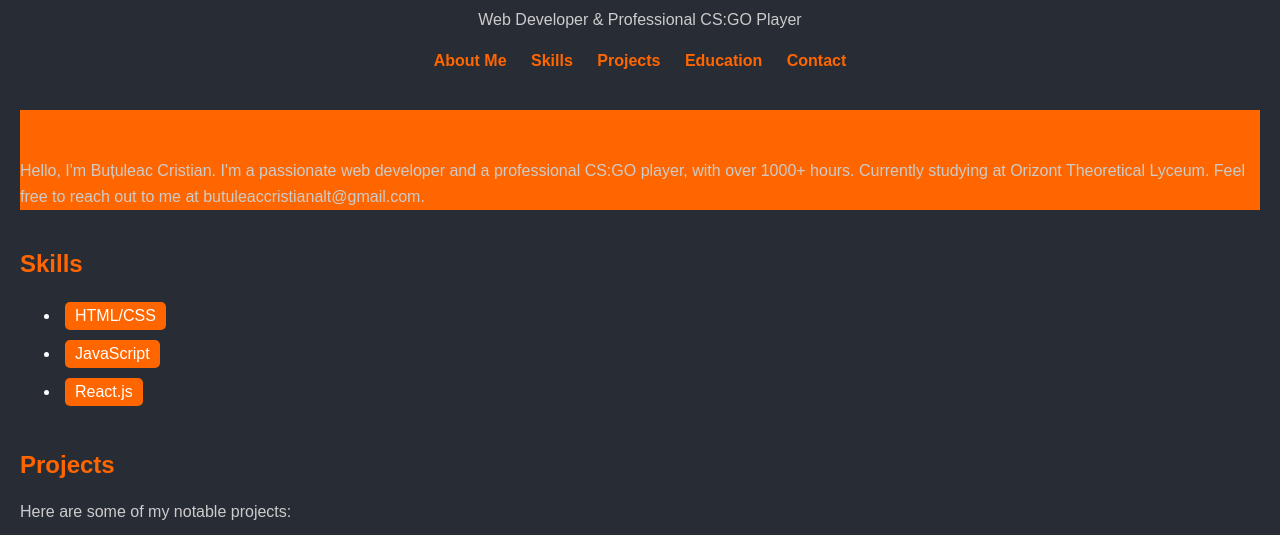
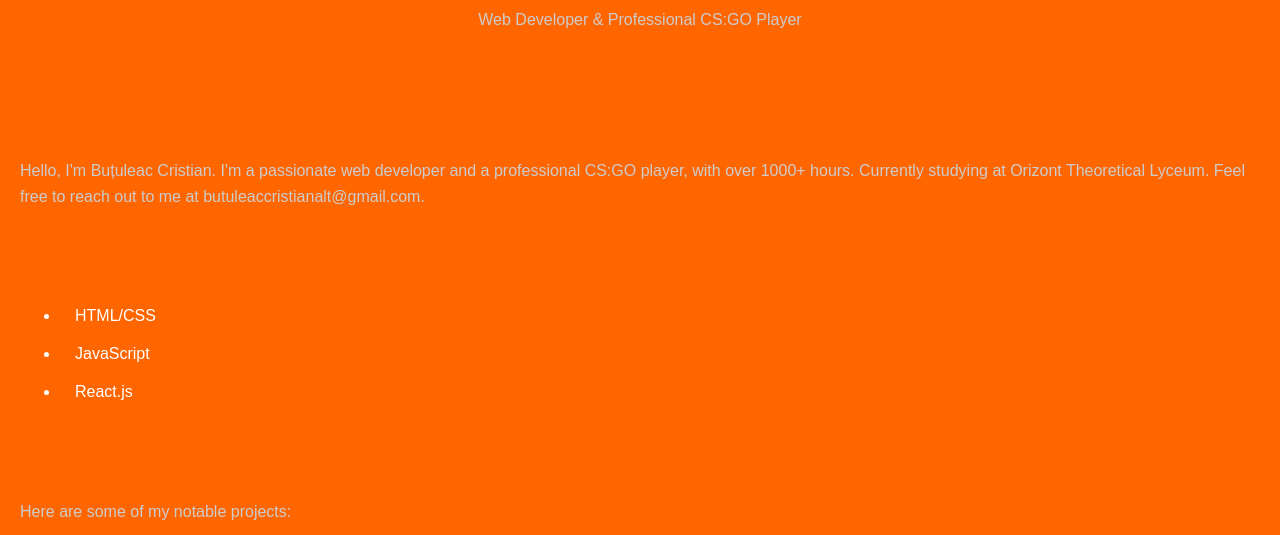
Before and after one commit to ButuleacCristian/Project, a plain HTML site: page index.html in a window 1280 px wide. Shown: the part 73-608 px from the top of the page. Drawn offline with Linux system fonts and the light colour scheme.

Commit message:
Update styles.css

```diff
--- a/styles.css
+++ b/styles.css
@@ -2,7 +2,7 @@ body {
     font-family: 'Arial', sans-serif;
     margin: 0;
     padding: 0;
-    background-color: #282c35;
+    background-color: #ff6600;
     color: #fff;
 }
 
```
